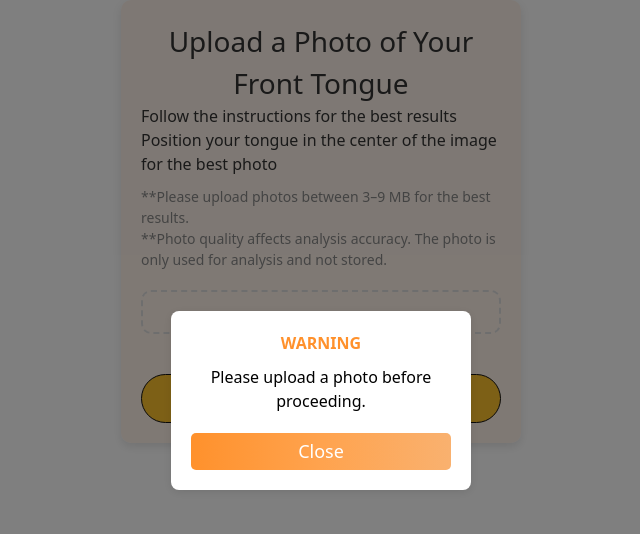
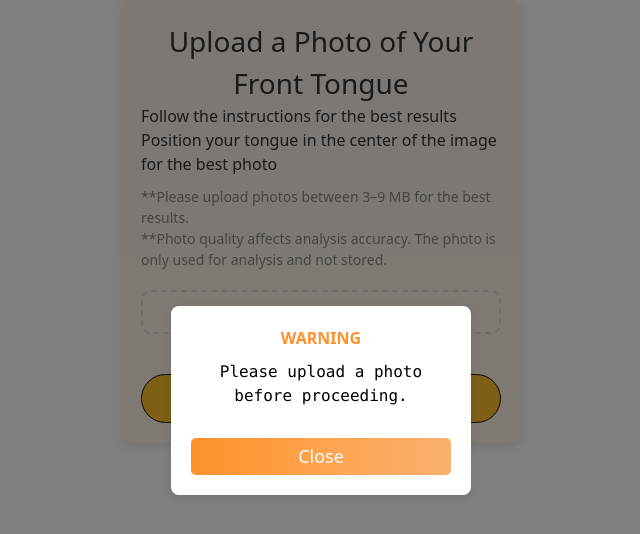
Before and after one commit to wparng/AI-FoodTherapist, a React (Create React App) app in the folder frontend/: page /upload-photo in a window 1280 px wide. Both pictures are taken after a click on the button "Upload". Shown: the top 534 px of the page, without its empty margins (319-959 px from the left). Built offline with nearby package versions, Linux system fonts and the light colour scheme.

Commit message:
Change modal heading based on different pages

```diff
--- a/frontend/src/components/Modal.css
+++ b/frontend/src/components/Modal.css
@@ -18,12 +18,22 @@
   box-shadow: 0 2px 10px rgba(0, 0, 0, 0.1);
   text-align: center;
   width: 300px;
+  max-height: 80vh;
+  overflow-y: auto;
 }
 
 .modal-content h2 {
   margin: 0 0 10px;
   color: #ff912c;
   text-transform: uppercase;
+}
+
+.modal-content pre {
+  white-space: pre-wrap;
+  word-wrap: break-word;
+  max-height: 60vh;
+  overflow-y: auto;
+  margin: 10px 0;
 }
 
 .modal-content button {
--- a/frontend/src/components/Modal.js
+++ b/frontend/src/components/Modal.js
@@ -1,12 +1,12 @@
 import React from "react";
 import "./Modal.css";
 
-const Modal = ({ message, onClose }) => {
+const Modal = ({ heading, message, onClose }) => {
   return (
     <div className="modal-overlay">
       <div className="modal-content">
-        <h2>Warning</h2>
-        <p>{message}</p>
+        <h2>{heading}</h2>
+        <pre>{message}</pre>
         <button onClick={onClose}>Close</button>
       </div>
     </div>
--- a/frontend/src/components/PermissionRequest.js
+++ b/frontend/src/components/PermissionRequest.js
@@ -74,6 +74,7 @@ const PermissionRequest = () => {
 
       {showModal && (
         <Modal
+          heading="Warning"
           message="Please grant the necessary permissions."
           onClose={handleCloseModal}
         />
--- a/frontend/src/components/Questionnaire.js
+++ b/frontend/src/components/Questionnaire.js
@@ -14,6 +14,7 @@ const Questionnaire = () => {
   const [email, setEmail] = useState("");
   const [receiveUpdates, setReceiveUpdates] = useState(false);
   const [submitted, setSubmitted] = useState(false);
+  const [modalHeading, setModalHeading] = useState("Warning");
   const [showModal, setShowModal] = useState(false);
   const [modalMessage, setModalMessage] = useState("");
   const options = useMemo(() => countryList().getData(), []);
@@ -58,9 +59,8 @@ const Questionnaire = () => {
       Email: ${email}
     `;
 
-    setModalMessage(
-      `Thank you for completing the questionnaire!\n\n${submissionData}`
-    );
+    setModalMessage(submissionData);
+    setModalHeading("Submission Info");
     setShowModal(true);
     setSubmitted(true);
   };
@@ -222,7 +222,11 @@ const Questionnaire = () => {
         </form>
       )}
       {showModal && (
-        <Modal message={modalMessage} onClose={() => setShowModal(false)} />
+        <Modal
+          heading={modalHeading}
+          message={modalMessage}
+          onClose={() => setShowModal(false)}
+        />
       )}
     </div>
   );
--- a/frontend/src/components/UploadPhoto.js
+++ b/frontend/src/components/UploadPhoto.js
@@ -104,7 +104,13 @@ const UploadPhoto = () => {
       <button className="upload-button" onClick={handleUpload}>
         Upload
       </button>
-      {showModal && <Modal message={modalMessage} onClose={handleCloseModal} />}
+      {showModal && (
+        <Modal
+          heading="Warning"
+          message={modalMessage}
+          onClose={handleCloseModal}
+        />
+      )}
     </div>
   );
 };
```
